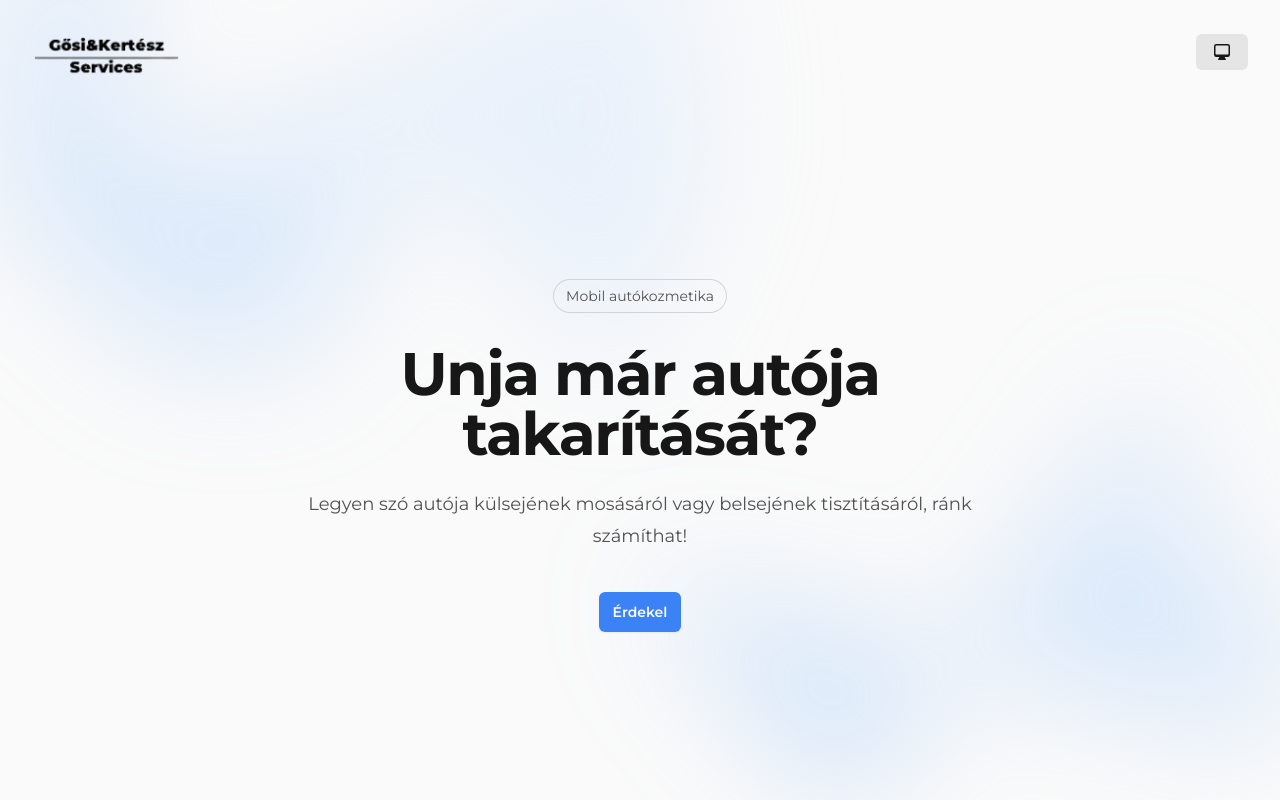
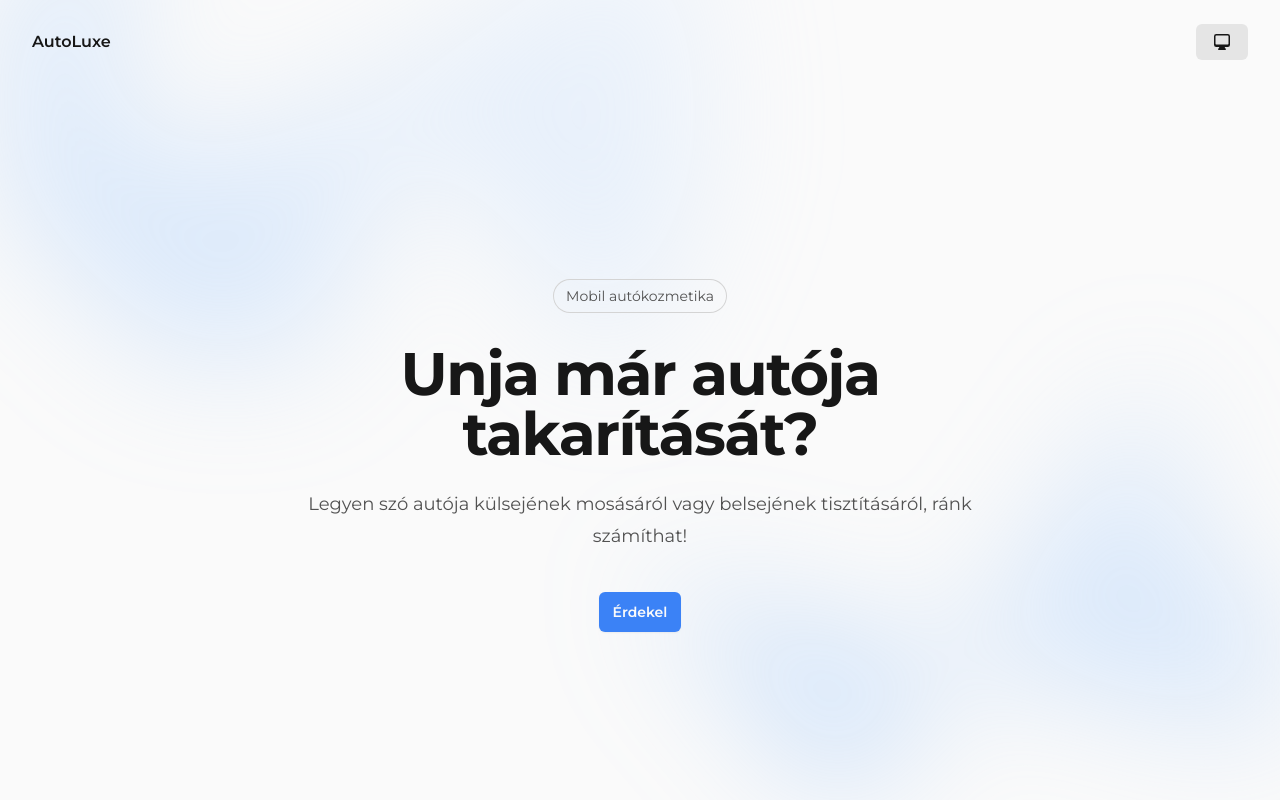
Before and after one commit to fszabi/autoluxe, a Next.js app: page / in a window 1280 px wide. Shown: the top 800 px of the page. Built offline with nearby package versions, Linux system fonts and the light colour scheme.

Commit message:
logo changed

```diff
--- a/src/app/Nav.tsx
+++ b/src/app/Nav.tsx
@@ -8,31 +8,32 @@
 import logo_dark from "/public/assets/logo/logo_dark.png";
 
 const Nav = () => {
-  const [mounted, setMounted] = useState(false);
-  const { theme } = useTheme();
+  // const [mounted, setMounted] = useState(false);
+  // const { theme } = useTheme();
 
-  useEffect(() => {
-    setMounted(true);
-  }, []);
+  // useEffect(() => {
+  //   setMounted(true);
+  // }, []);
 
-  if (!mounted) {
-    return null;
-  }
+  // if (!mounted) {
+  //   return null;
+  // }
 
-  const systemTheme =
-    window.matchMedia &&
-    window.matchMedia("(prefers-color-scheme: dark)").matches
-      ? "dark"
-      : "light";
+  // const systemTheme =
+  //   window.matchMedia &&
+  //   window.matchMedia("(prefers-color-scheme: dark)").matches
+  //     ? "dark"
+  //     : "light";
 
-  const themeToUse = theme === "system" ? systemTheme : theme;
+  // const themeToUse = theme === "system" ? systemTheme : theme;
 
   return (
     <nav
       className="flex items-center justify-between p-6 lg:px-8 gap-10"
       aria-label="Navigáció"
     >
-      <div className="flex">
+      <p className="font-semibold">AutoLuxe</p>
+      {/* <div>
         {themeToUse === "light" ? (
           <Image
             className="h-14 w-auto"
@@ -46,7 +47,7 @@
             alt="gosi és kertész services logo dark"
           />
         )}
-      </div>
+      </div> */}
       <ThemeSwitcher />
     </nav>
   );
```
